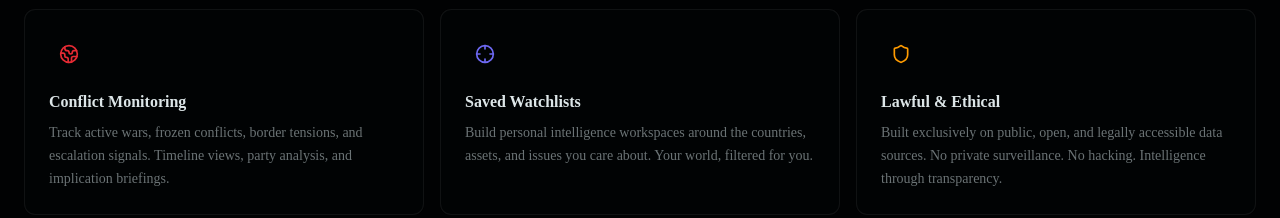
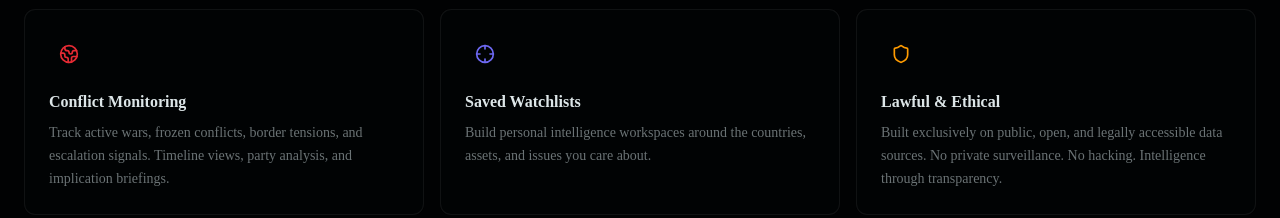
Before and after one commit to giancarlovf2000-lgtm/observe, a Next.js app: page / in a window 1280 px wide. Shown: the part 1540-1758 px from the top of the page. Built offline with nearby package versions, Linux system fonts and the light colour scheme; no server answers.

Commit message:
Remove 'Your world, filtered for you.' from Saved Watchlists feature description

```diff
--- a/src/components/landing/LandingFeatures.tsx
+++ b/src/components/landing/LandingFeatures.tsx
@@ -51,7 +51,7 @@ const FEATURES = [
   {
     icon: Crosshair,
     title: 'Saved Watchlists',
-    description: 'Build personal intelligence workspaces around the countries, assets, and issues you care about. Your world, filtered for you.',
+    description: 'Build personal intelligence workspaces around the countries, assets, and issues you care about.',
     color: 'var(--obs-purple)',
   },
   {
```
